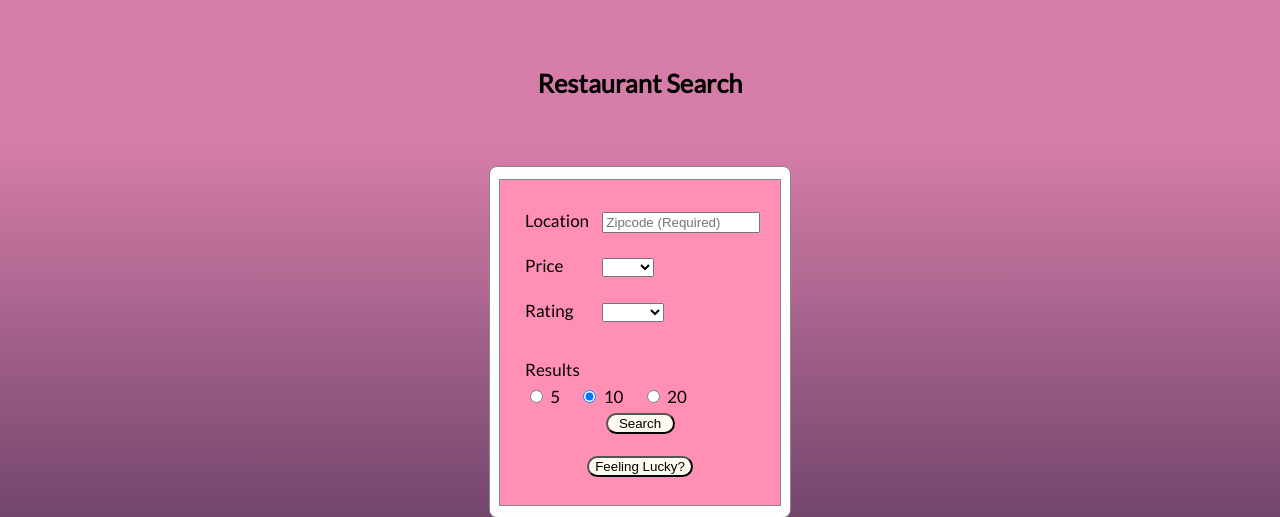
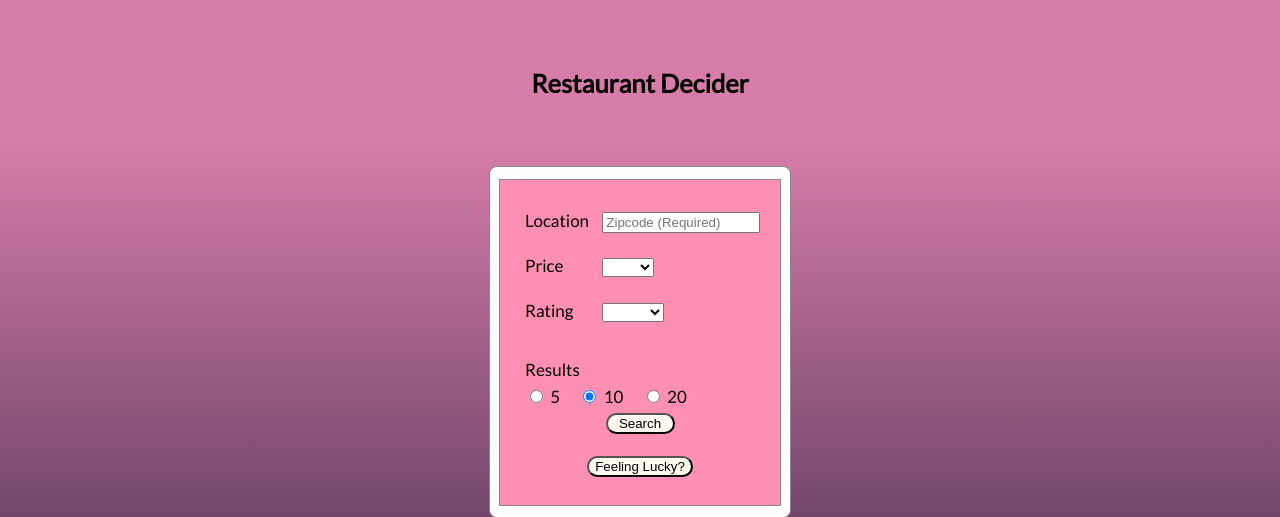
Before and after one commit to michellegsld/indecisive_decision, a Django app: page / in a window 1280 px wide. Shown: the part 75-592 px from the top of the page. Run offline with Django 3.2, Linux system fonts and the light colour scheme; some libraries are stand-ins or nearby versions.

Commit message:
[Updatte] Change name from search to decider

```diff
--- a/main/templates/restaurant_search.html
+++ b/main/templates/restaurant_search.html
@@ -8,7 +8,7 @@
 
 {% block container %}
   <div class="top_half">
-    <h2>Restaurant Search</h2>
+    <h2>Restaurant Decider</h2>
   </div>
   <div class="bottom_half">
     <div class="search_container">
```
